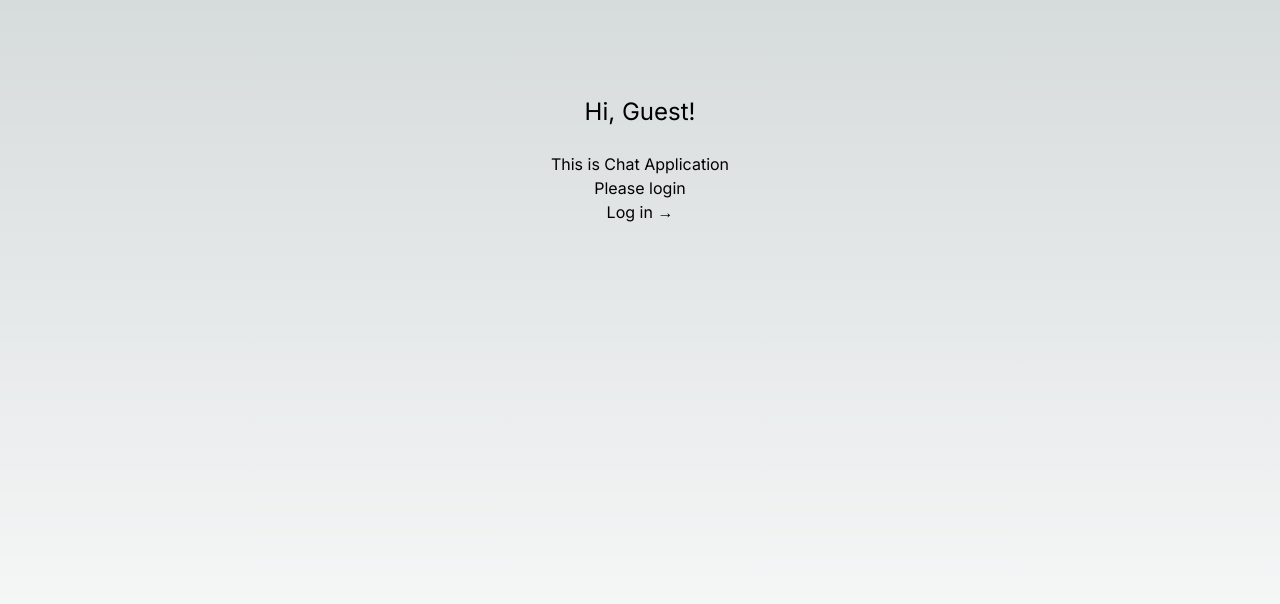
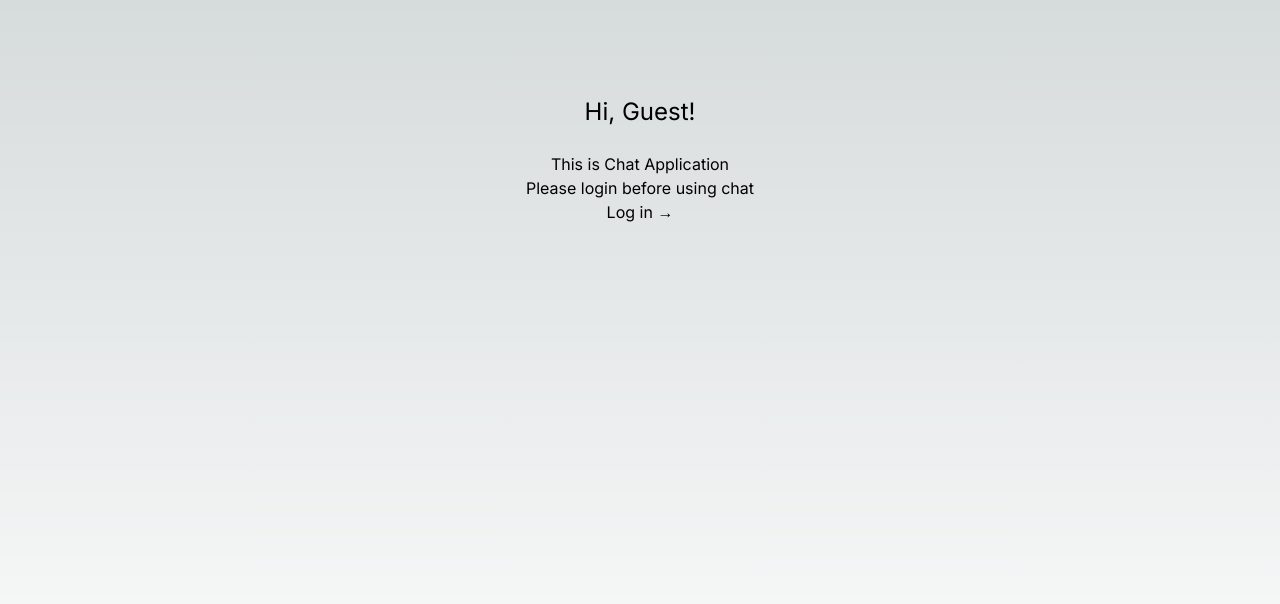
Before and after one commit to anneau/next-app-dir-example, a Next.js app: page / in a window 1280 px wide. Shown: the top 604 px of the page. Built offline with nearby package versions, Linux system fonts and the light colour scheme.

Commit message:
:+1: Fix chat intro text

```diff
--- a/app/page.tsx
+++ b/app/page.tsx
@@ -6,7 +6,7 @@ export default function Home() {
     <main className="flex min-h-screen flex-col items-center p-24">
       <h2 className="text-2xl mb-6">Hi, Guest!</h2>
       <div>This is Chat Application</div>
-      <div>Please login</div>
+      <div>Please login before using chat</div>
       <Link href={routes.login()}>
         Log in <span aria-hidden="true">&rarr;</span>
       </Link>
```
